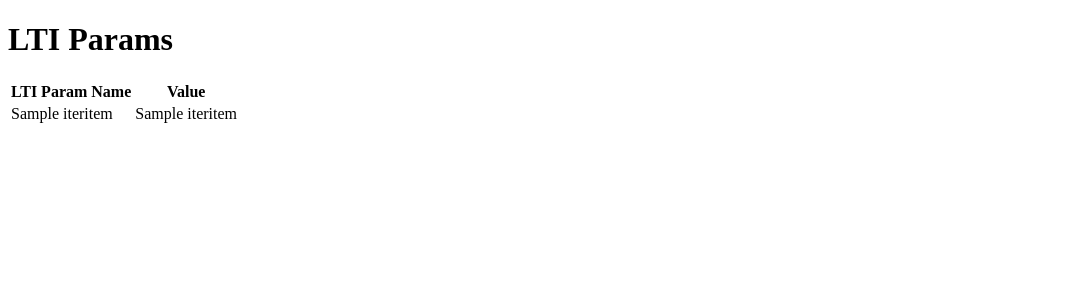
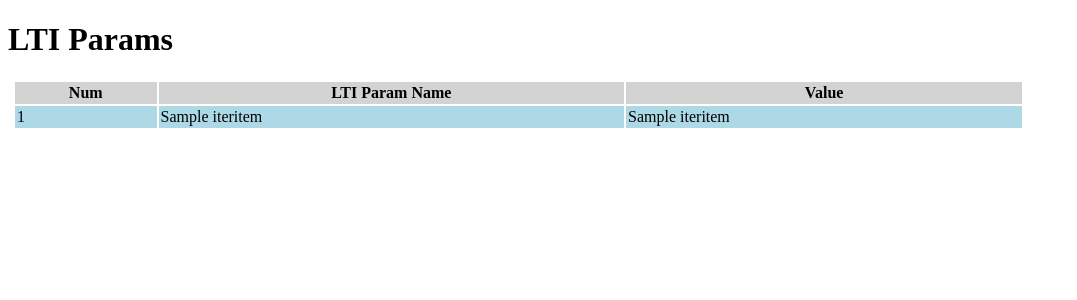
Before and after one commit to penzance/bootstrap_lti_django, a Django app: template basic_lti_app/templates/basic_lti_app/lti_view.html in a window 1280 px wide. Shown: the top 300 px of the page, without its empty margins (0-1077 px from the left). Run offline with Django 3.2, Linux system fonts and the light colour scheme; the template is opened without the code that fills it: most values are stand-ins (such as "Sample title", 1, 10 or a date in 2020); parts of the project's set-up code (start-up, migrations or seed data) failed here and were passed over.

Commit message:
styled table

```diff
--- a/basic_lti_app/templates/basic_lti_app/lti_view.html
+++ b/basic_lti_app/templates/basic_lti_app/lti_view.html
@@ -3,17 +3,23 @@
 <head>
 <title>Basic LTI App</title>
 </head>
+<style>
+    th { background: lightgray}
+    tr:nth-child(even) {background: #FFF}
+    tr:nth-child(odd) {background: lightblue}
+    #lti-table {margin-left: 5px; }
+</style>
 <body>
 
 <h1>LTI Params</h1>
 
-<table>
+<table id="lti-table" width="80%" cellpadding="2px" cellspacing="2px">
     <thead>
-    <tr><th>LTI Param Name</th><th>Value</th></tr>
+    <tr><th>Num</th><th>LTI Param Name</th><th>Value</th></tr>
     </thead>
     <tbody>
     {% for k,v in lti_params_dict.iteritems %}
-	    <tr><td>{{ k }}</td><td>{{ v }}</td></tr>
+	    <tr><td>{{forloop.counter}}</td><td>{{ k }}</td><td>{{ v }}</td></tr>
     {% endfor %}
     </tbody>
 </table>
```
